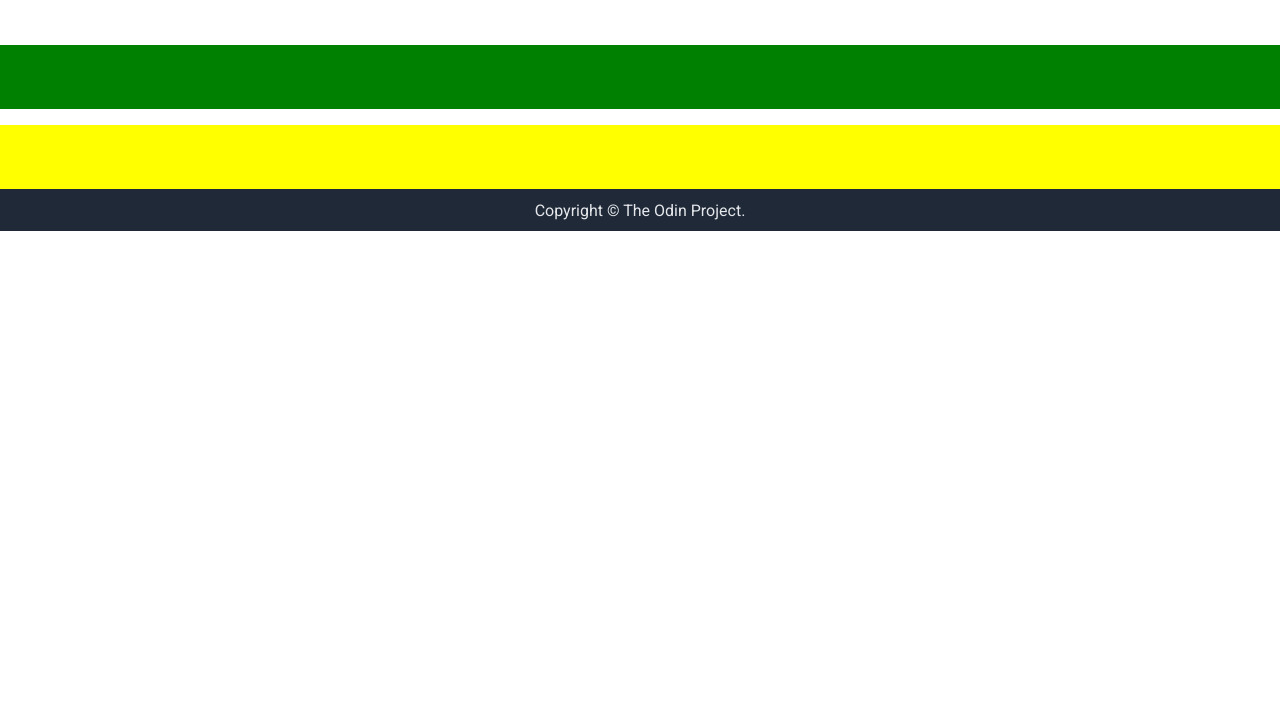
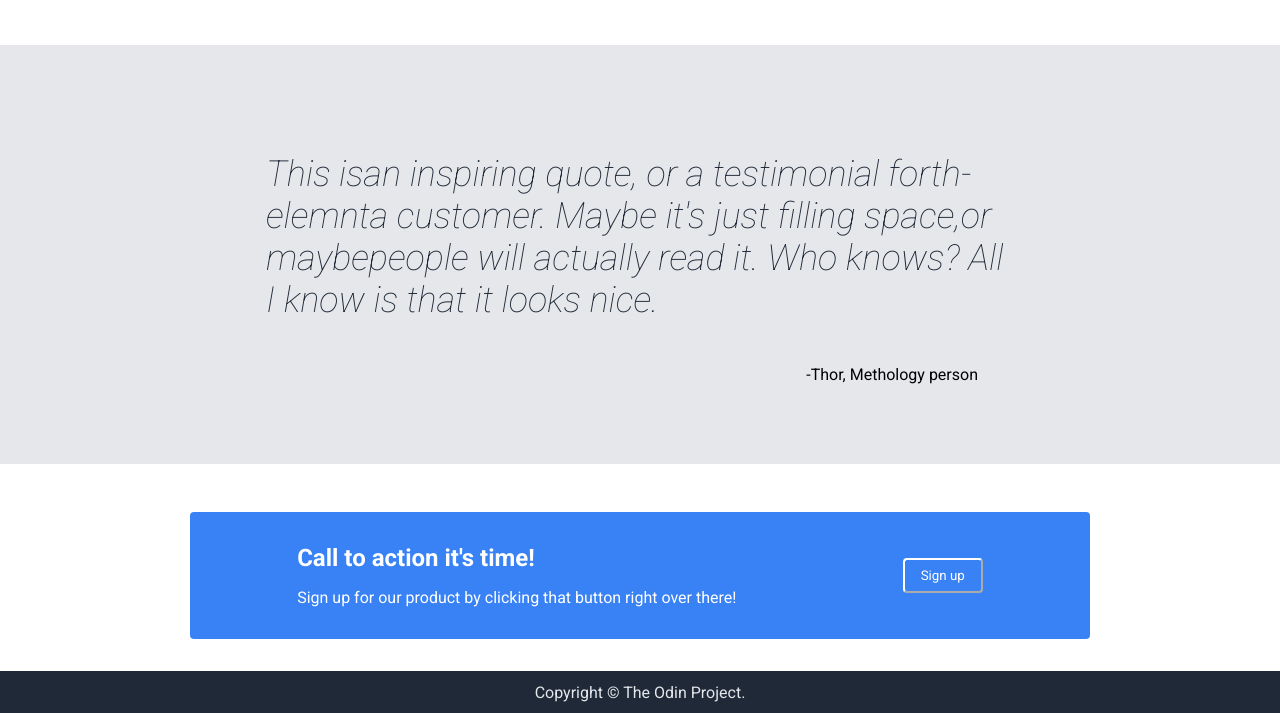
Before and after one commit to mdahamshi/top-landing-page, a plain HTML site: page index.html in a window 1280 px wide. Shown: the part 747-1460 px from the top of the page. Before the commit the page ends 978 px from the top, so only its background shows below. Drawn offline with Linux system fonts and the light colour scheme.

Commit message:
Almost done, little pixel perfiction to go

```diff
--- a/index.html
+++ b/index.html
@@ -57,12 +57,29 @@
                     </ul>
             </div>
 
-            <div class="flex-row section-2">
+            <div class="section-2 flex-row">
+                <div class="quote content-max-width flex-col">
 
+                    <p class="quote-text">
+                        This isan inspiring quote, or a testimonial forth-elemnta customer.
+                        Maybe it's just filling space,or maybepeople will
+                        actually read it. Who knows?
+                        All I know is that it looks nice.
+                    </p>
+                    <p class="quote-writer">
+                        -Thor, Methology person
+                    </p>
+                </div>
             </div>
 
             <div class="flex-row section-3">
-
+                <div class="flex-row content-max-width call-to-action">
+                    <div class="flex-col call-to-action-text">
+                        <h2>Call to action it's time!</h2>
+                        <p>Sign up for our product by clicking that button right over there!</p>
+                    </div>
+                    <button>Sign up</button>
+                </div>
             </div>
 
         </div>
--- a/style.css
+++ b/style.css
@@ -79,14 +79,12 @@
     padding: 32px;
 }
 .section-2 {
-    height: 64px;
-    background-color: green;
-
+    background-color: var(--sb-quote-section-bg);
+    justify-content: center;
+    padding: 32px;
 }
 .section-3 {
-    height: 64px;
-    background-color: yellow;
-
+    padding: 32px;
 }
 .section-1 h2 {
     color: var(--sb-information-header);
@@ -96,7 +94,40 @@
 .item-list {
     text-align: center;
 }
-.item {
+.quote {
+    /* margin: auto; */
+    padding: 48px;
+}
+.quote-text {
+    color: var(--sb-quote-text);
+    font-size: 36px;
+    font-style: italic;
+    font-weight: lighter;
+    padding: 28px;
+}
+.quote-writer {
+    align-self: flex-end;
+    margin-right: 64px;
+}
+.call-to-action {
+    justify-content: space-around;
+    background-color: var(--sb-button-color);
+    margin: auto;
+    border-radius: 4px;
+    padding: 32px;
+    color: white;
+}
+.call-to-action button {
+    display: block;
+    background-color: var(--sb-button-color);
+    color: white;
+    border-color: white;
+    border-radius: 4px;
+    padding: 8px 16px;
+
+}
+.call-to-action-text {
+    align-items: flex-start;
 }
 .square {
     width: 150px;
```
